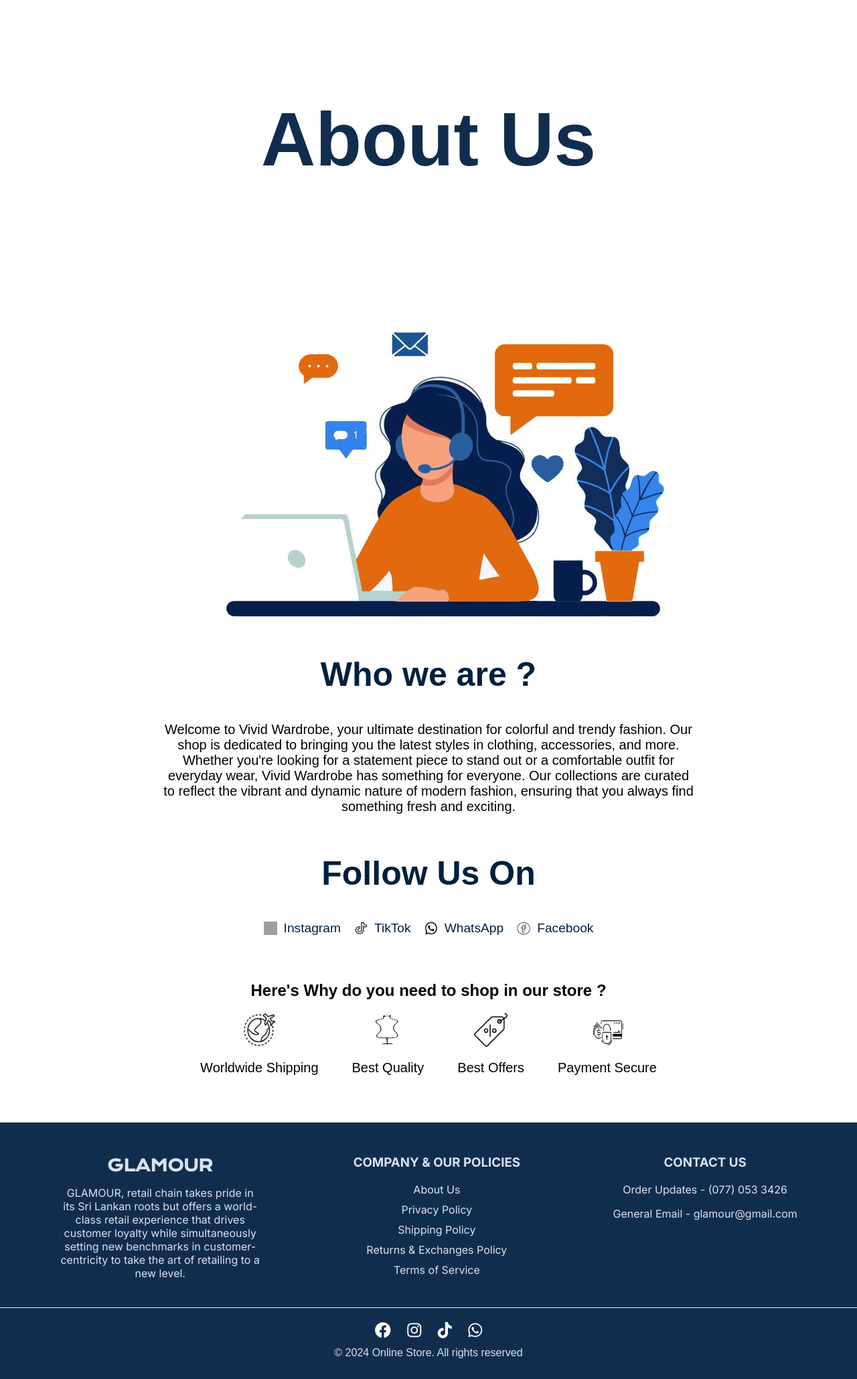
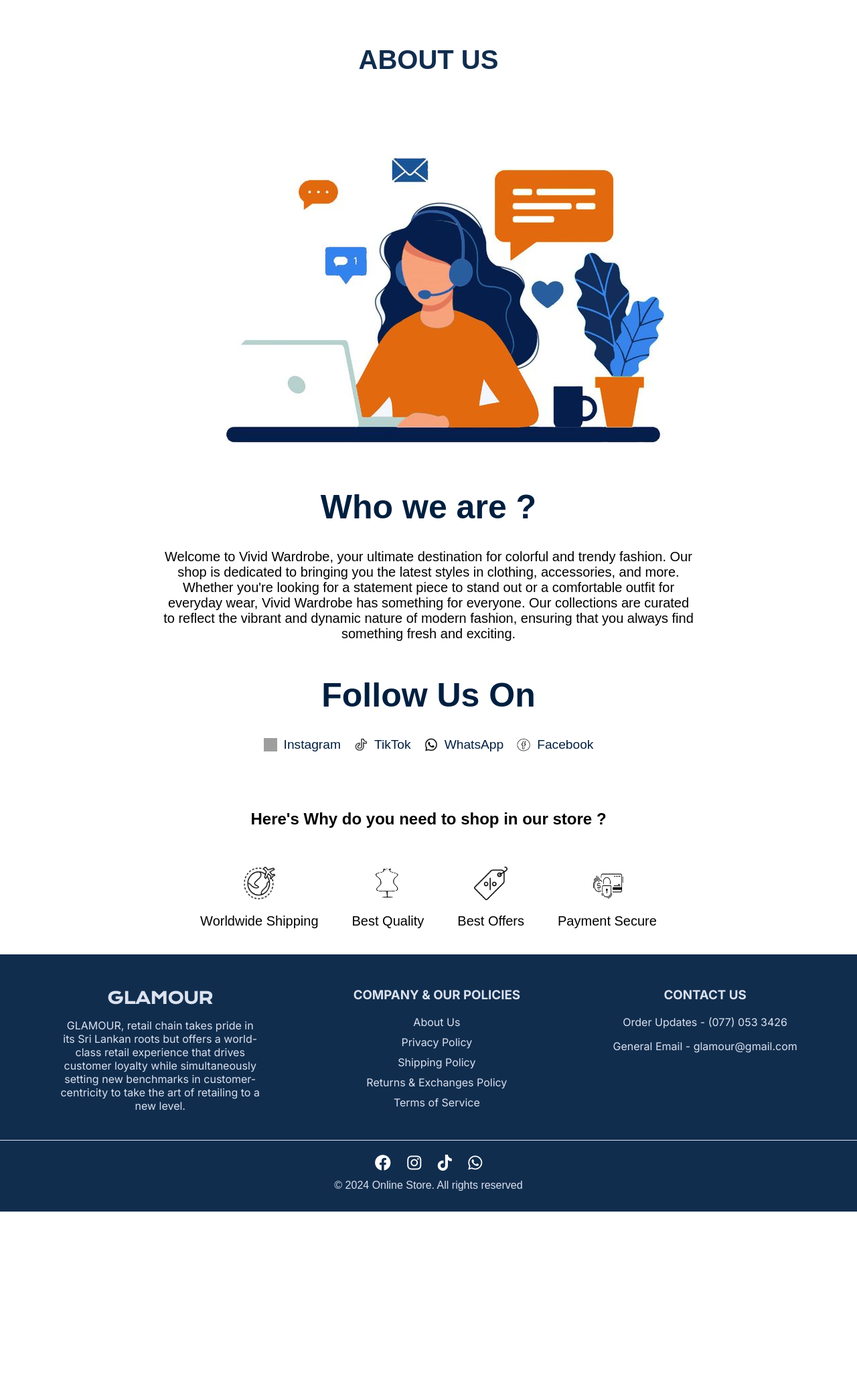
Before and after one commit to rdissanayakee/Glamour-web, a PHP site: page /Aboutus.html in a window 1280 px wide. Shown: the part 84-2143 px from the top of the page at 67% size. After the commit the page ends 1893 px from the top, so only its background shows below. Run offline with PHP 8.4, Linux system fonts and the light colour scheme; grey boxes are pictures that could not be loaded.

Commit message:
done about us html and css

```diff
--- a/Aboutus.css
+++ b/Aboutus.css
@@ -1,6 +1,6 @@
 
 :root {
-    --primary-color: #000;
+    --primary-color: #112d4e;
     --secondary-color: #fff;
     --accent-color: #ccc;
     --font-family-base: 'Montserrat', sans-serif;
@@ -164,15 +164,61 @@ body, html {
     opacity: 1;
 }
 
+/* Main Content Styling */
+.main-content {
+    padding-top: 50px;
+    align-items: center;
+}
+
+
+/* Hero Section */
+.hero-section {
+    display: flex;
+    flex-direction: column;
+    align-items: center;
+    justify-content: center;
+    text-align: center;
+    padding: 10px 10px;
+    background-color: var(--secondary-color); /* White background for the hero section */
+    color: var(--primary-color); /* Black text */
+    margin-top: 10px; /* Space from the navbar */
+}
+
+.hero-section h1 {
+    font-size: 2.5rem;
+    font-family: var(--font-family-heading);
+    margin-bottom: 5px;
+    color: #112d4e;
+}
+
+
+.hero-section p {
+    font-size: 1.2rem;
+    font-family: var(--font-family-base);
+    max-width: 600px;
+    line-height: 1.6;
+    margin: 0 auto; /* Center the paragraph */
+}
+
+/* Animation for the Hero Section Text */
+.ml12 {
+    opacity: 1;
+    transform: translateY(20px);
+    transition: opacity 0.6s ease-out, transform 0.6s ease-out;
+}
+
+.ml12.animate {
+    opacity: 1;
+    transform: translateY(0);
+}
+
 
 .H1{
     font-size: 75px;
-    color: #112D4E;
+    color: #112d4e;
 }
-.about-us {
-    text-align: center;
-    padding: 50px 20px;
-}
+
+
 
 .image-container {
     position: relative;
--- a/Aboutus.html
+++ b/Aboutus.html
@@ -45,31 +45,28 @@
             </div>
         </div>
     </nav>
+    <div class="hero-section">
+        <h1 class="ml12"><b>ABOUT US</b></h1>
+    </div>
 
 
-
-  <section class="about-us">
-   <div class="H1">
-    <h1>About Us</h1>
-   </div>
-
-
-        <img src="website images/aboutus/-3.jpg"   alt="aboutus" class="header-image">
+       <center> <img src="website images/aboutus/-3.jpg"   alt="aboutus" class="header-image">
         <div class="content">
+            <br>
             <h1>Who we are ?</h1>
             <p>
                 Welcome to Vivid Wardrobe, your ultimate destination for colorful and trendy fashion. Our shop is dedicated to bringing you the latest styles in clothing, accessories, and more. Whether you're looking for a statement piece to stand out or a comfortable outfit for everyday wear, Vivid Wardrobe has something for everyone. Our collections are curated to reflect the vibrant and dynamic nature of modern fashion, ensuring that you always find something fresh and exciting.
             </p><br>
-            <h1>Follow Us On</h1>
+         <h1>Follow Us On</h1></center>
             <div class="social-media">
                 <a href="#"><img src="website images/aboutus/inster.png"    alt="Instagram">Instagram</a>
                 <a href="#"><img src="website images/aboutus/tiktok.jpeg"    alt="TikTok">TikTok</a>
                 <a href="#"><img src="website images/aboutus/whatsapp 2.jpeg"  alt="WhatsApp">WhatsApp</a>
                 <a href="#"><img src="website images/aboutus/facebook.jpeg"     alt="Facebook">Facebook</a>
             </div>
-        </div><br>
+        </div><br><br>
         <div class="reasons">
-            <h2>Here's Why do you need to shop in our store ?</h2>
+            <center><h2>Here's Why do you need to shop in our store ?</h2></center><br>
             <div class="reasons-icons">
                 <div class="reason">
                     <img src="website images/aboutus/worldwide.jpeg"  alt="Worldwide Shipping">
@@ -89,7 +86,7 @@
                 </div>
             </div>
         </div>
-    </section>
+    </section><br>
     <footer class="footer">
         <div class="footer-container">
             <div class="footer-section">
```
